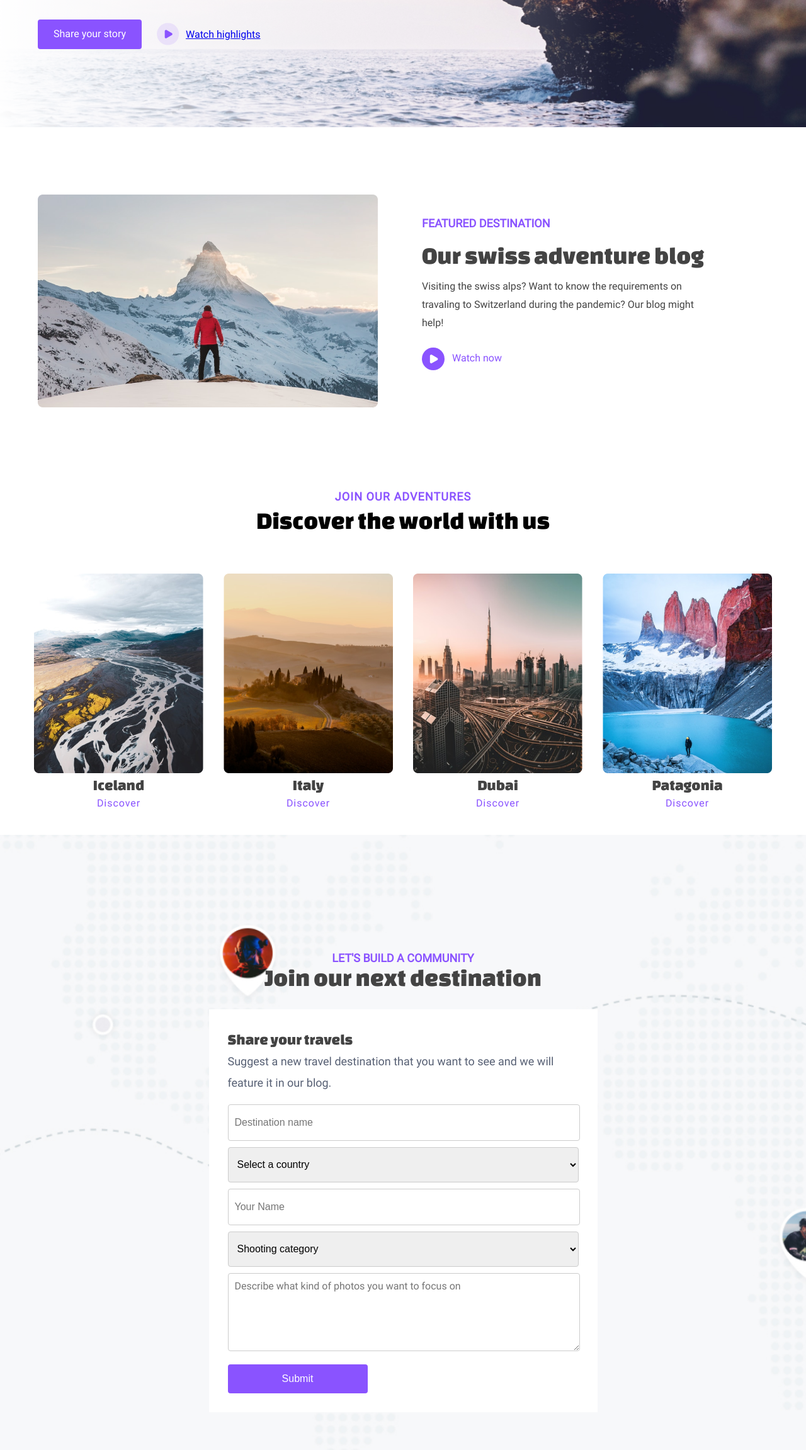
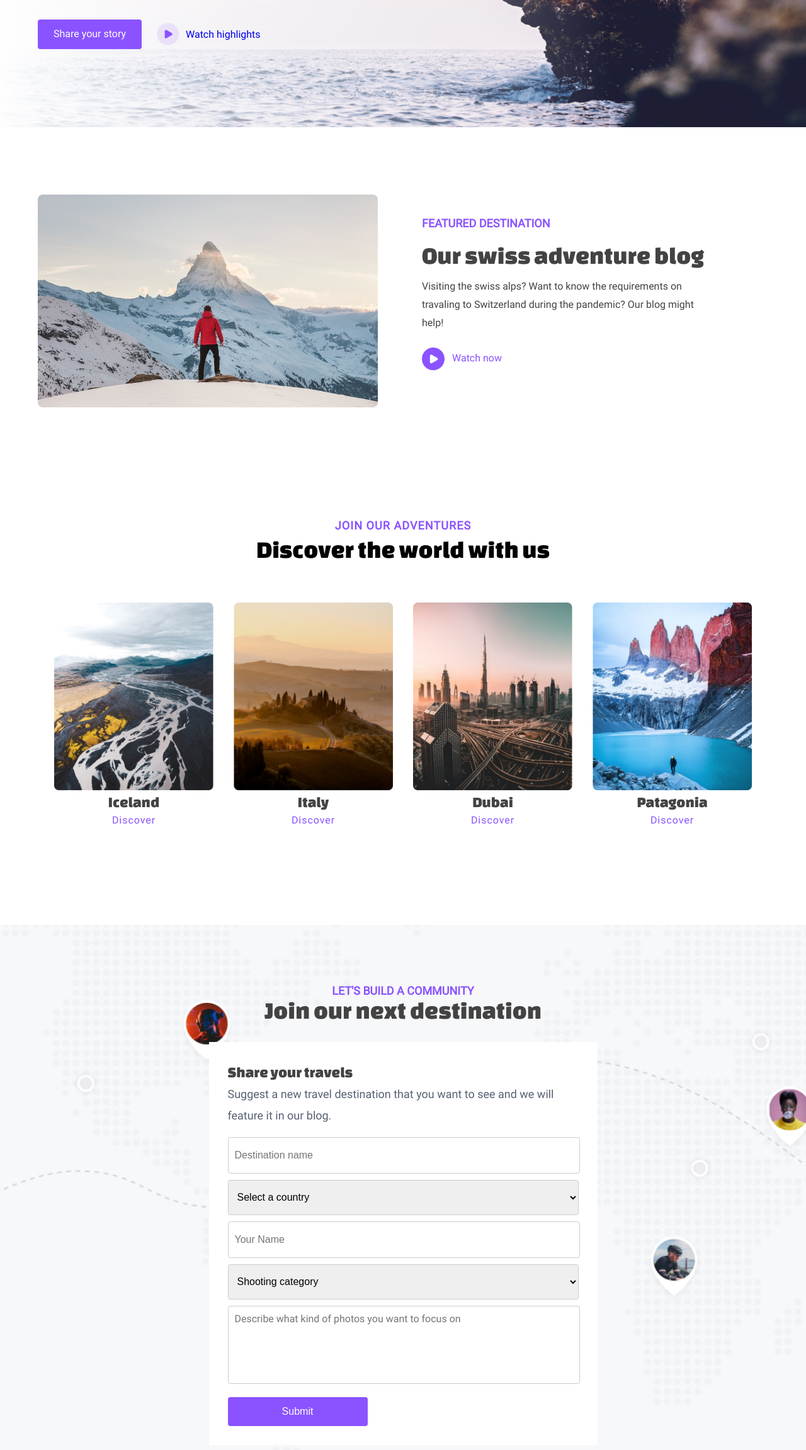
Before and after one commit to 1Murphy1/WebDevelop, a plain HTML site: page index.html in a window 1280 px wide. Shown: the part 445-2748 px from the top of the page at 63% size. Drawn offline with Linux system fonts and the light colour scheme.

Commit message:
update styles

```diff
--- a/styles/index/_recent_stories.scss
+++ b/styles/index/_recent_stories.scss
@@ -40,7 +40,6 @@
         width: 100%;
         height: auto;
         border-radius: 8px 8px 0 0;
-        // margin-bottom: 14px;
       }
 
       &-disc {
@@ -64,7 +63,8 @@
           font-size: 16px;
           font-weight: 400;
           line-height: 26px;
-          color:#8A53FF;
+          color:#576074;
+          margin-top: 2px;
 
         }
 
--- a/styles/index/_share_travel.scss
+++ b/styles/index/_share_travel.scss
@@ -12,10 +12,9 @@
     max-width: 617px;
     width: 100%;
     margin: 0 auto;
-    margin-bottom: 75px;
 
     &-content {
-      padding: 95px 0 90px 0;
+      padding: 94px 0 90px 0;
       margin-bottom: 0;
     }
 
--- a/styles/style.scss
+++ b/styles/style.scss
@@ -47,3 +47,6 @@ body {
 button{
   cursor: pointer;
 }
+a {
+  text-decoration: none;
+}
```
Also changed, not shown: styles/index/_recent_stories.css, styles/index/_share_travel.css, styles/style.css.
